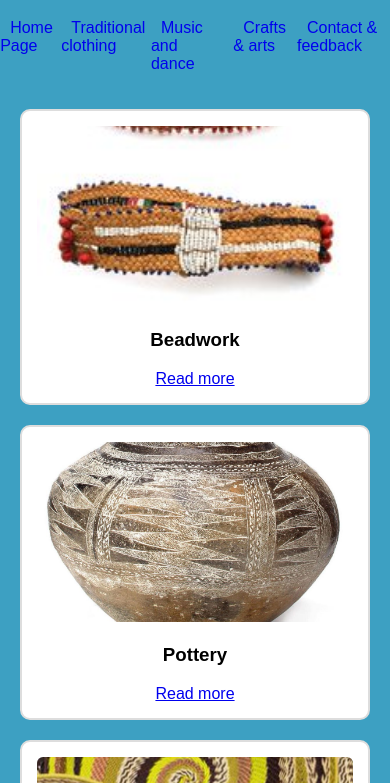
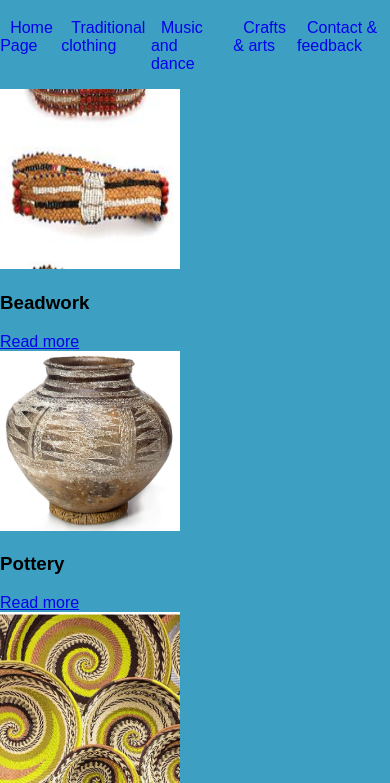
Before and after one commit to monkengmalefane22dotcom/Basotho-cultural-heritage, a plain HTML site: page Crafts & arts.html in a window 390 px wide. Shown: the part 61-844 px from the top of the page. Drawn offline with Linux system fonts and the light colour scheme.

Commit message:
Update style.css

```diff
--- a/style.css
+++ b/style.css
@@ -130,31 +130,4 @@ article {
 		.contact-form{
 			margin: 10px;
 		}
-
-	.crafts-grid {
-  display: grid;
-  grid-template-columns: repeat(auto-fit, minmax(260px, 1fr));
-  gap: 20px;
-  padding: 20px;
-}
-
-.craft-card {
-	background-color: #fff;
-  border: 2px solid #ddd;
-  border-radius: 10px;
-  padding: 15px;
-  text-align: center;
-  transition: transform 0.2s, box-shadow 0.2s;
-}
-
-.craft-card img {
-  width: 100%;
-  height: 180px;
-  object-fit: cover;
-  border-radius: 6px;
-}
-
-.craft-card:hover {
-  transform: scale(1.02);
-  box-shadow: 0 4px 12px rgba(0,0,0,0.2);
-}
+	}
```
